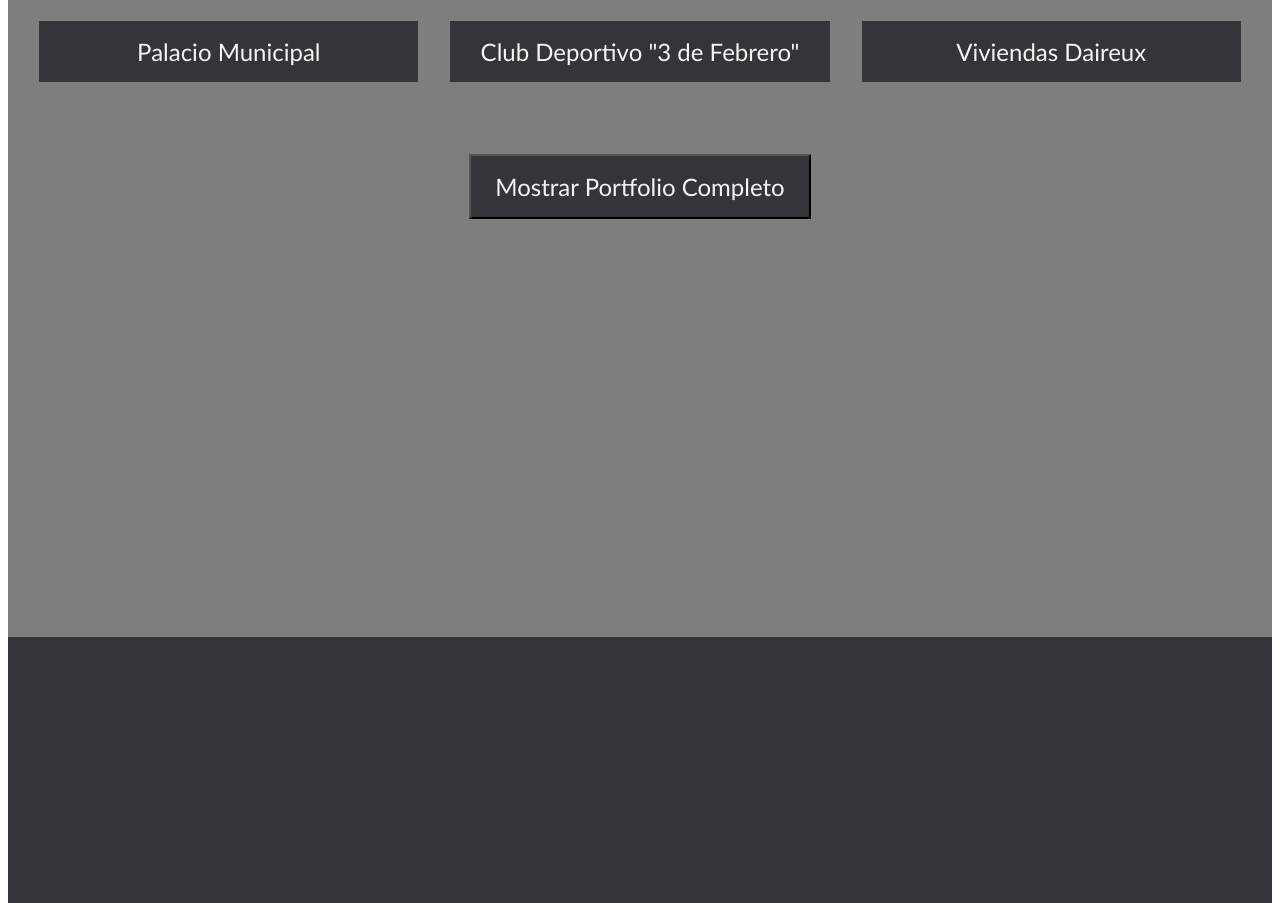
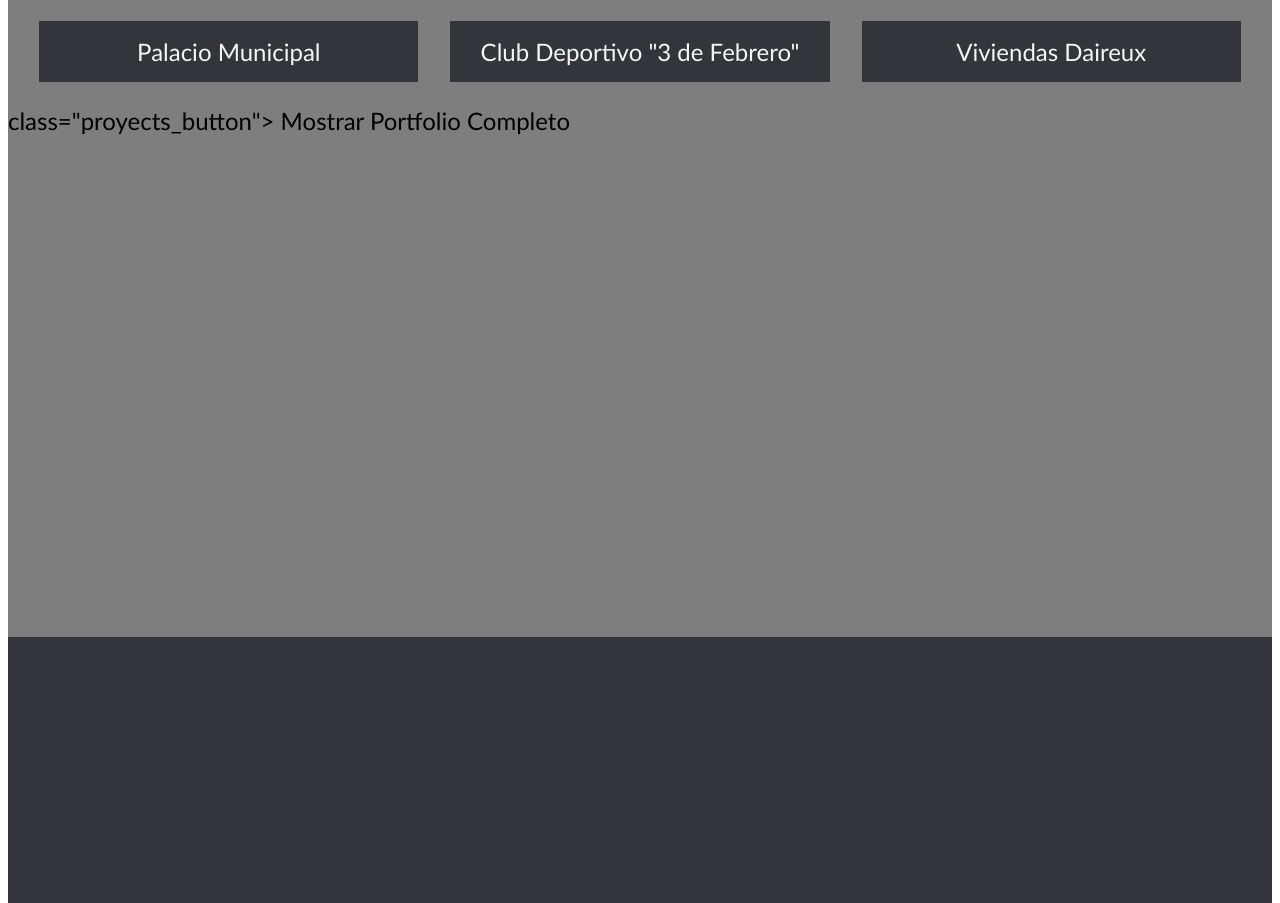
Before and after one commit to JujiAnnibaldi01/index.html, a plain HTML site: page index.html in a window 1280 px wide. Shown: the part 1243-2146 px from the top of the page. Drawn offline with Linux system fonts and the light colour scheme.

Commit message:
index.html

```diff
--- a/index.html
+++ b/index.html
@@ -41,12 +41,9 @@
                     <p class="projects__p">Viviendas Daireux</p>
             </div>
     <a
-        <href="https://drive.google.com/file/d/1_FhmGZnOuBuI6iQ5jy45jtVzjaRHC7PS/view?usp=drive_link">
-      <div class="div__button">
-                <button class="projects__button">Mostrar Portfolio Completo
-                </button>
-            </div>
-    </a>
+        <href="https://drive.google.com/file/d/1_FhmGZnOuBuI6iQ5jy45jtVzjaRHC7PS/view?usp=drive_link">class="proyects_button">
+                Mostrar Portfolio Completo</a>
+
         </section>
     </main>
 <section class="section__contact" id="contact">
```
